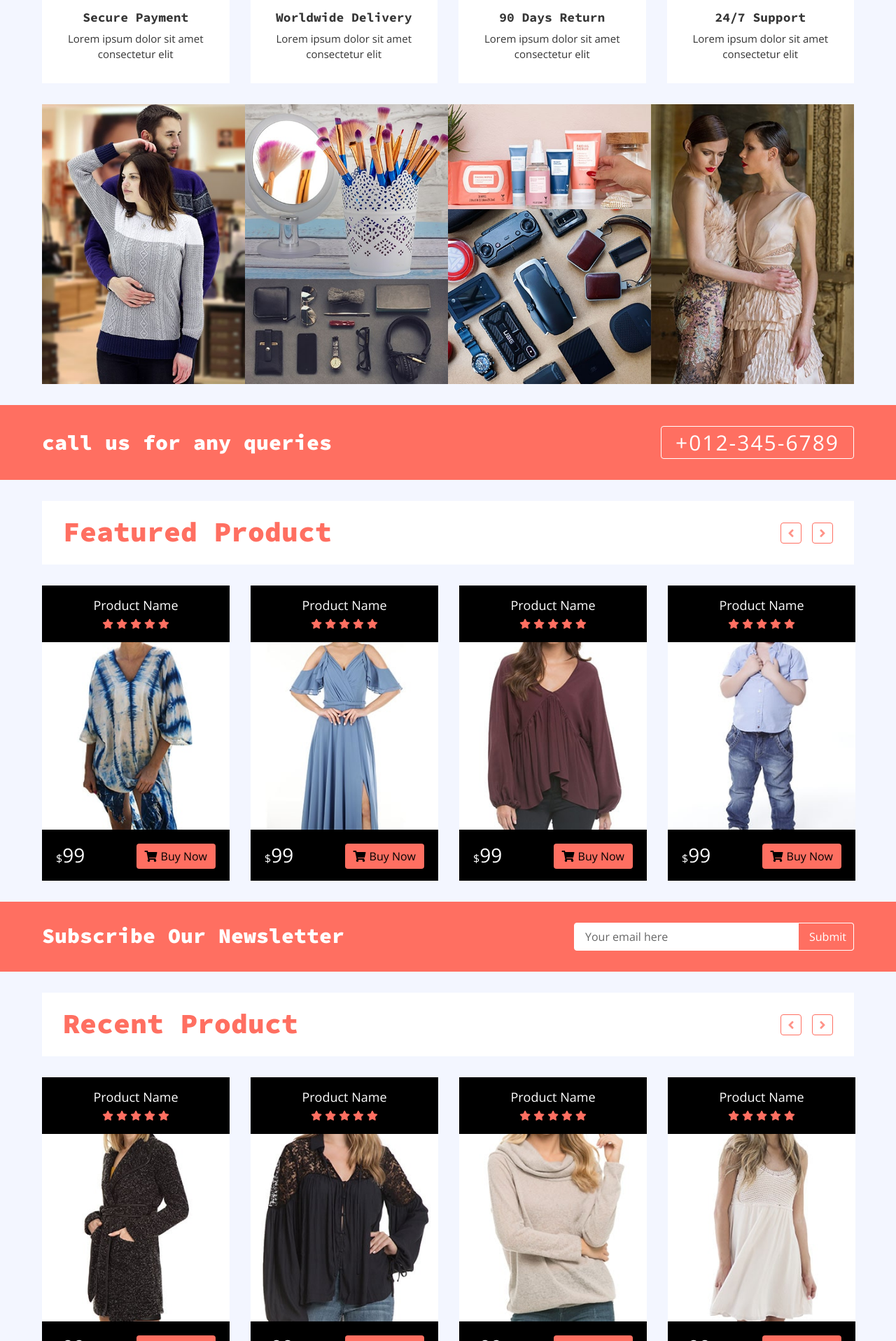
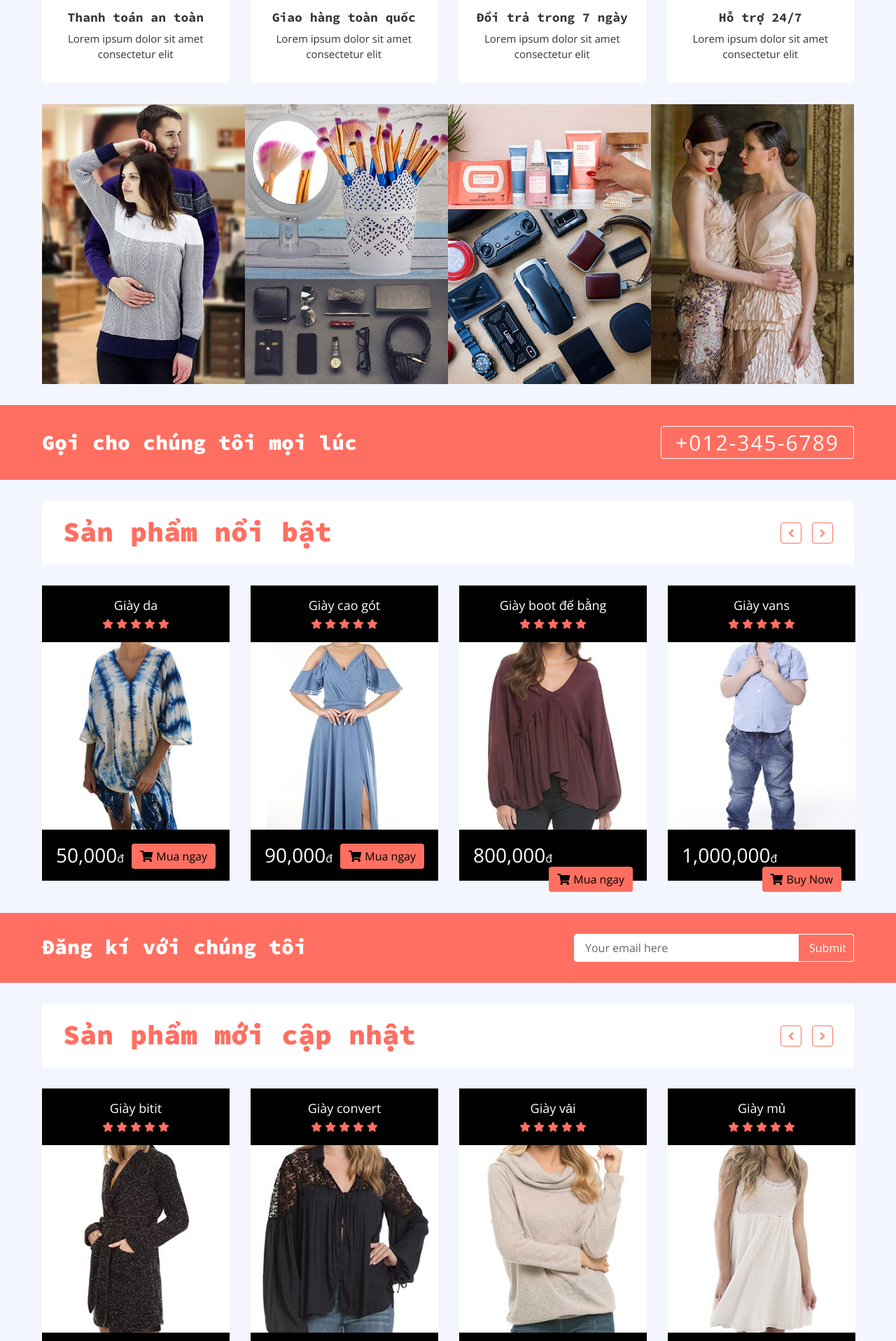
Before and after one commit to phuongrom999/codewebbanhang, a plain HTML site: page index.html in a window 1280 px wide. Shown: the part 883-2800 px from the top of the page at 70% size. Drawn offline with nearby package versions, Linux system fonts and the light colour scheme.

Commit message:
sửa lại tiếng việt

```diff
--- a/index.html
+++ b/index.html
@@ -96,7 +96,7 @@
                     </div>
                     <div class="col-md-6">
                         <div class="search">
-                            <input type="text" placeholder="Search">
+                            <input type="text" placeholder="Tìm kiếm">
                             <button><i class="fa fa-search"></i></button>
                         </div>
                     </div>
@@ -148,21 +148,21 @@
                                 <img src="img/slider-1.jpg" alt="Slider Image" />
                                 <div class="header-slider-caption">
                                     <p>Some text goes here that describes the image</p>
-                                    <a class="btn" href=""><i class="fa fa-shopping-cart"></i>Shop Now</a>
+                                    <a class="btn" href=""><i class="fa fa-shopping-cart"></i>Mua ngay</a>
                                 </div>
                             </div>
                             <div class="header-slider-item">
                                 <img src="img/slider-2.jpg" alt="Slider Image" />
                                 <div class="header-slider-caption">
                                     <p>Some text goes here that describes the image</p>
-                                    <a class="btn" href=""><i class="fa fa-shopping-cart"></i>Shop Now</a>
+                                    <a class="btn" href=""><i class="fa fa-shopping-cart"></i>Mua ngay</a>
                                 </div>
                             </div>
                             <div class="header-slider-item">
                                 <img src="img/slider-3.jpg" alt="Slider Image" />
                                 <div class="header-slider-caption">
                                     <p>Some text goes here that describes the image</p>
-                                    <a class="btn" href=""><i class="fa fa-shopping-cart"></i>Shop Now</a>
+                                    <a class="btn" href=""><i class="fa fa-shopping-cart"></i>Mua ngay</a>
                                 </div>
                             </div>
                         </div>
@@ -211,7 +211,7 @@
                     <div class="col-lg-3 col-md-6 feature-col">
                         <div class="feature-content">
                             <i class="fab fa-cc-mastercard"></i>
-                            <h2>Secure Payment</h2>
+                            <h2>Thanh toán an toàn</h2>
                             <p>
                                 Lorem ipsum dolor sit amet consectetur elit
                             </p>
@@ -220,7 +220,7 @@
                     <div class="col-lg-3 col-md-6 feature-col">
                         <div class="feature-content">
                             <i class="fa fa-truck"></i>
-                            <h2>Worldwide Delivery</h2>
+                            <h2>Giao hàng toàn quốc</h2>
                             <p>
                                 Lorem ipsum dolor sit amet consectetur elit
                             </p>
@@ -229,7 +229,7 @@
                     <div class="col-lg-3 col-md-6 feature-col">
                         <div class="feature-content">
                             <i class="fa fa-sync-alt"></i>
-                            <h2>90 Days Return</h2>
+                            <h2>Đổi trả trong 7 ngày</h2>
                             <p>
                                 Lorem ipsum dolor sit amet consectetur elit
                             </p>
@@ -238,7 +238,7 @@
                     <div class="col-lg-3 col-md-6 feature-col">
                         <div class="feature-content">
                             <i class="fa fa-comments"></i>
-                            <h2>24/7 Support</h2>
+                            <h2>Hỗ trợ 24/7</h2>
                             <p>
                                 Lorem ipsum dolor sit amet consectetur elit
                             </p>
@@ -307,7 +307,7 @@
             <div class="container-fluid">
                 <div class="row align-items-center">
                     <div class="col-md-6">
-                        <h1>call us for any queries</h1>
+                        <h1>Gọi cho chúng tôi mọi lúc</h1>
                     </div>
                     <div class="col-md-6">
                         <a href="tel:0123456789">+012-345-6789</a>
@@ -321,13 +321,13 @@
         <div class="featured-product product">
             <div class="container-fluid">
                 <div class="section-header">
-                    <h1>Featured Product</h1>
+                    <h1>Sản phẩm nổi bật</h1>
                 </div>
                 <div class="row align-items-center product-slider product-slider-4">
                     <div class="col-lg-3">
                         <div class="product-item">
                             <div class="product-title">
-                                <a href="#">Product Name</a>
+                                <a href="#">Giày sandant</a>
                                 <div class="ratting">
                                     <i class="fa fa-star"></i>
                                     <i class="fa fa-star"></i>
@@ -347,15 +347,15 @@
                                 </div>
                             </div>
                             <div class="product-price">
-                                <h3><span>$</span>99</h3>
-                                <a class="btn" href=""><i class="fa fa-shopping-cart"></i>Buy Now</a>
+                                <h3>200,000<span>đ</span></h3>
+                                <a class="btn" href=""><i class="fa fa-shopping-cart"></i>Mua ngay</a>
                             </div>
                         </div>
                     </div>
                     <div class="col-lg-3">
                         <div class="product-item">
                             <div class="product-title">
-                                <a href="#">Product Name</a>
+                                <a href="#">Giày da</a>
                                 <div class="ratting">
                                     <i class="fa fa-star"></i>
                                     <i class="fa fa-star"></i>
@@ -375,15 +375,15 @@
                                 </div>
                             </div>
                             <div class="product-price">
-                                <h3><span>$</span>99</h3>
-                                <a class="btn" href=""><i class="fa fa-shopping-cart"></i>Buy Now</a>
+                                <h3>50,000<span>đ</span></h3>
+                                <a class="btn" href=""><i class="fa fa-shopping-cart"></i>Mua ngay</a>
                             </div>
                         </div>
                     </div>
                     <div class="col-lg-3">
                         <div class="product-item">
                             <div class="product-title">
-                                <a href="#">Product Name</a>
+                                <a href="#">Giày cao gót</a>
                                 <div class="ratting">
                                     <i class="fa fa-star"></i>
                                     <i class="fa fa-star"></i>
@@ -403,15 +403,15 @@
                                 </div>
                             </div>
                             <div class="product-price">
-                                <h3><span>$</span>99</h3>
-                                <a class="btn" href=""><i class="fa fa-shopping-cart"></i>Buy Now</a>
+                                <h3>90,000<span>đ</span></h3>
+                                <a class="btn" href=""><i class="fa fa-shopping-cart"></i>Mua ngay</a>
                             </div>
                         </div>
                     </div>
                     <div class="col-lg-3">
                         <div class="product-item">
                             <div class="product-title">
-                                <a href="#">Product Name</a>
+                                <a href="#">Giày boot đế bằng</a>
                                 <div class="ratting">
                                     <i class="fa fa-star"></i>
                                     <i class="fa fa-star"></i>
@@ -431,15 +431,15 @@
                                 </div>
                             </div>
                             <div class="product-price">
-                                <h3><span>$</span>99</h3>
-                                <a class="btn" href=""><i class="fa fa-shopping-cart"></i>Buy Now</a>
+                                <h3>800,000<span>đ</span></h3>
+                                <a class="btn" href=""><i class="fa fa-shopping-cart"></i>Mua ngay</a>
                             </div>
                         </div>
                     </div>
                     <div class="col-lg-3">
                         <div class="product-item">
                             <div class="product-title">
-                                <a href="#">Product Name</a>
+                                <a href="#">Giày vans </a>
                                 <div class="ratting">
                                     <i class="fa fa-star"></i>
                                     <i class="fa fa-star"></i>
@@ -459,7 +459,7 @@
                                 </div>
                             </div>
                             <div class="product-price">
-                                <h3><span>$</span>99</h3>
+                                <h3>1,000,000<span>đ</span></h3>
                                 <a class="btn" href=""><i class="fa fa-shopping-cart"></i>Buy Now</a>
                             </div>
                         </div>
@@ -474,7 +474,7 @@
             <div class="container-fluid">
                 <div class="row">
                     <div class="col-md-6">
-                        <h1>Subscribe Our Newsletter</h1>
+                        <h1>Đăng kí với chúng tôi</h1>
                     </div>
                     <div class="col-md-6">
                         <div class="form">
@@ -491,13 +491,13 @@
         <div class="recent-product product">
             <div class="container-fluid">
                 <div class="section-header">
-                    <h1>Recent Product</h1>
+                    <h1>Sản phẩm mới cập nhật</h1>
                 </div>
                 <div class="row align-items-center product-slider product-slider-4">
                     <div class="col-lg-3">
                         <div class="product-item">
                             <div class="product-title">
-                                <a href="#">Product Name</a>
+                                <a href="#">Giày búp bê</a>
                                 <div class="ratting">
                                     <i class="fa fa-star"></i>
                                     <i class="fa fa-star"></i>
@@ -517,15 +517,15 @@
                                 </div>
                             </div>
                             <div class="product-price">
-                                <h3><span>$</span>99</h3>
-                                <a class="btn" href=""><i class="fa fa-shopping-cart"></i>Buy Now</a>
+                                <h3>500,000<span>đ</span></h3>
+                                <a class="btn" href=""><i class="fa fa-shopping-cart"></i>Mua ngay</a>
                             </div>
                         </div>
                     </div>
                     <div class="col-lg-3">
                         <div class="product-item">
                             <div class="product-title">
-                                <a href="#">Product Name</a>
+                                <a href="#">Giày bitit</a>
                                 <div class="ratting">
                                     <i class="fa fa-star"></i>
                                     <i class="fa fa-star"></i>
@@ -545,7 +545,7 @@
                                 </div>
                             </div>
                             <div class="product-price">
-                                <h3><span>$</span>99</h3>
+                                <h3>300,000<span>đ</span></h3>
                                 <a class="btn" href=""><i class="fa fa-shopping-cart"></i>Buy Now</a>
                             </div>
                         </div>
@@ -553,7 +553,7 @@
                     <div class="col-lg-3">
                         <div class="product-item">
                             <div class="product-title">
-                                <a href="#">Product Name</a>
+                                <a href="#">Giày convert</a>
                                 <div class="ratting">
                                     <i class="fa fa-star"></i>
                                     <i class="fa fa-star"></i>
@@ -573,15 +573,15 @@
                                 </div>
                             </div>
                             <div class="product-price">
-                                <h3><span>$</span>99</h3>
-                                <a class="btn" href=""><i class="fa fa-shopping-cart"></i>Buy Now</a>
+                                <h3>2,000,000<span>đ</span></h3>
+                                <a class="btn" href=""><i class="fa fa-shopping-cart"></i>Mua ngay</a>
                             </div>
                         </div>
                     </div>
                     <div class="col-lg-3">
                         <div class="product-item">
                             <div class="product-title">
-                                <a href="#">Product Name</a>
+                                <a href="#">Giày vải</a>
                                 <div class="ratting">
                                     <i class="fa fa-star"></i>
                                     <i class="fa fa-star"></i>
@@ -601,15 +601,15 @@
                                 </div>
                             </div>
                             <div class="product-price">
-                                <h3><span>$</span>99</h3>
-                                <a class="btn" href=""><i class="fa fa-shopping-cart"></i>Buy Now</a>
+                                <h3>20,000<span>đ</span></h3>
+                                <a class="btn" href=""><i class="fa fa-shopping-cart"></i>Mua ngay</a>
                             </div>
                         </div>
                     </div>
                     <div class="col-lg-3">
                         <div class="product-item">
                             <div class="product-title">
-                                <a href="#">Product Name</a>
+                                <a href="#">Giày mủ</a>
                                 <div class="ratting">
                                     <i class="fa fa-star"></i>
                                     <i class="fa fa-star"></i>
@@ -629,8 +629,8 @@
                                 </div>
                             </div>
                             <div class="product-price">
-                                <h3><span>$</span>99</h3>
-                                <a class="btn" href=""><i class="fa fa-shopping-cart"></i>Buy Now</a>
+                                <h3>50,000<span>đ</span></h3>
+                                <a class="btn" href=""><i class="fa fa-shopping-cart"></i>Mua ngay</a>
                             </div>
                         </div>
                     </div>
```
Also changed, not shown: cart.html (+1 -1 lines).
